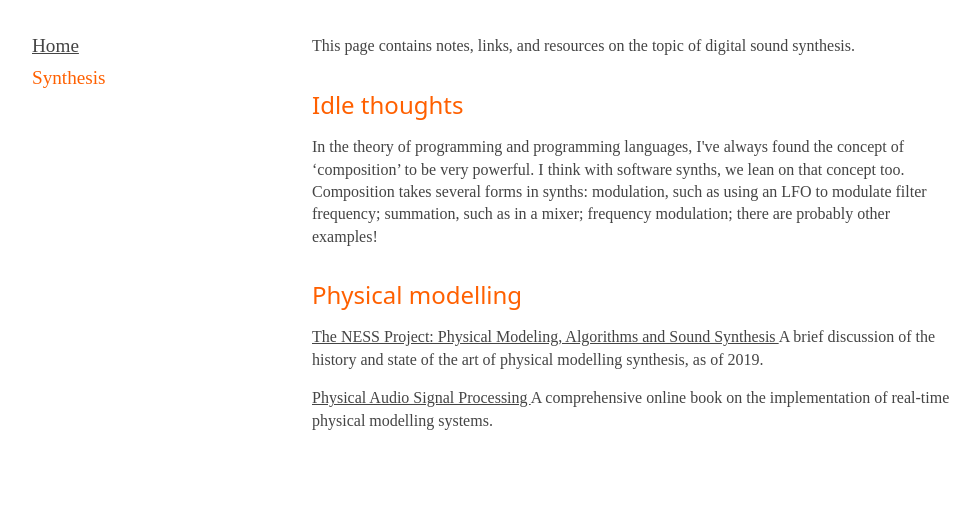
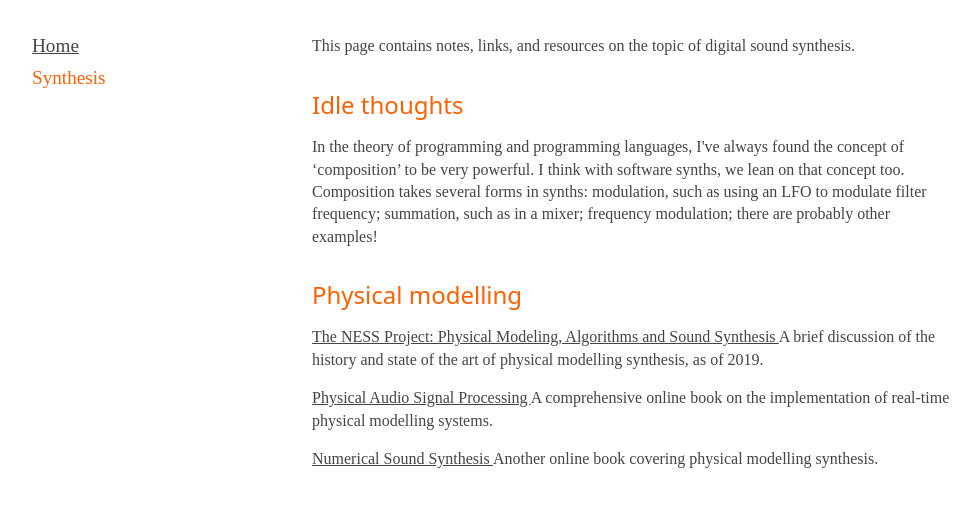
Before and after one commit to claire-of-the-moon/claire-of-the-moon, a plain HTML site: page synthesis.html in a window 1280 px wide. Shown: the part 67-574 px from the top of the page, without its empty margins (8-988 px from the left). Drawn offline with Linux system fonts and the light colour scheme; a web font is replaced by a local one.

Commit message:
Add link to Numerical Sound Synthesis.

```diff
--- a/synthesis.html
+++ b/synthesis.html
@@ -50,6 +50,12 @@
           </a>
           A comprehensive online book on the implementation of real-time physical modelling systems.
         </p>
+        <p>
+          <a href="https://ccrma.stanford.edu/~bilbao/booktop/node2.html">
+            Numerical Sound Synthesis
+          </a>
+          Another online book covering physical modelling synthesis.
+        </p>
       <article>
     </main>
   </body>
```
